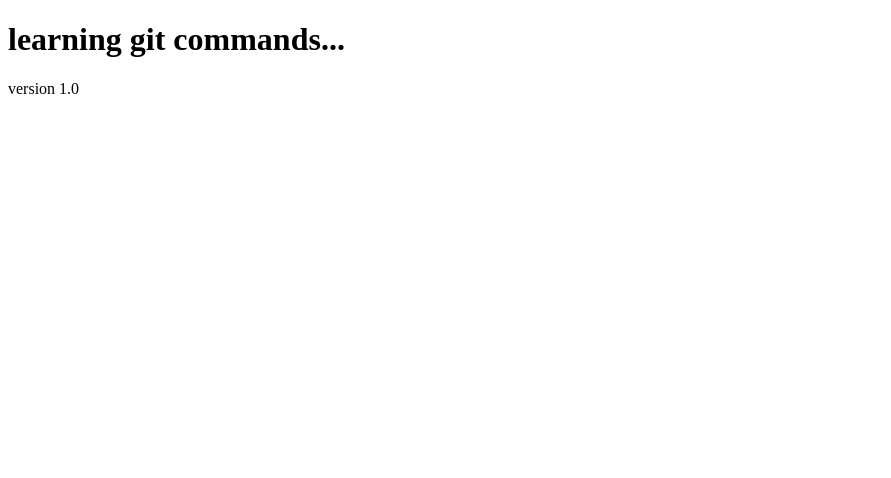
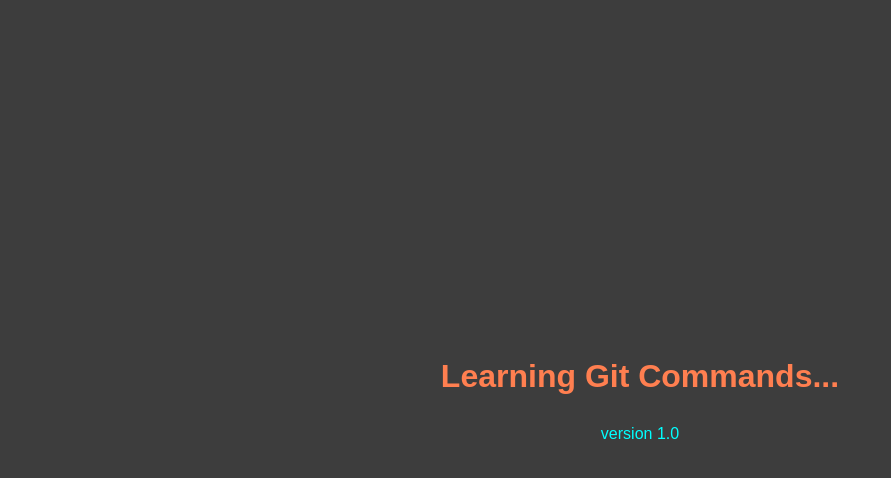
Before and after one commit to C-137-9527/Others, a plain HTML site: page index.html in a window 1280 px wide. Shown: the whole page, without its empty margins (0-891 px from the left). Drawn offline with Linux system fonts and the light colour scheme.

Commit message:
version 1

```diff
--- a/index.html
+++ b/index.html
@@ -5,6 +5,8 @@
     <meta http-equiv="X-UA-Compatible" content="IE=edge" />
     <meta name="viewport" content="width=device-width, initial-scale=1.0" />
     <title>Git Fundamentals</title>
+
+    <link rel="stylesheet" href="./styles.css" />
   </head>
 
   <body>
--- /dev/null
+++ b/styles.css
@@ -0,0 +1,25 @@
+* {
+  margin: 0;
+  padding: 0;
+  box-sizing: border-box;
+}
+
+body {
+  display: grid;
+  place-content: center;
+  gap: 30px;
+  min-height: 100vh;
+  background-color: #3d3d3d;
+  font-family: sans-serif;
+}
+
+h1 {
+  color: coral;
+  text-align: center;
+  text-transform: capitalize;
+}
+
+p {
+  color: aqua;
+  text-align: center;
+}
```
